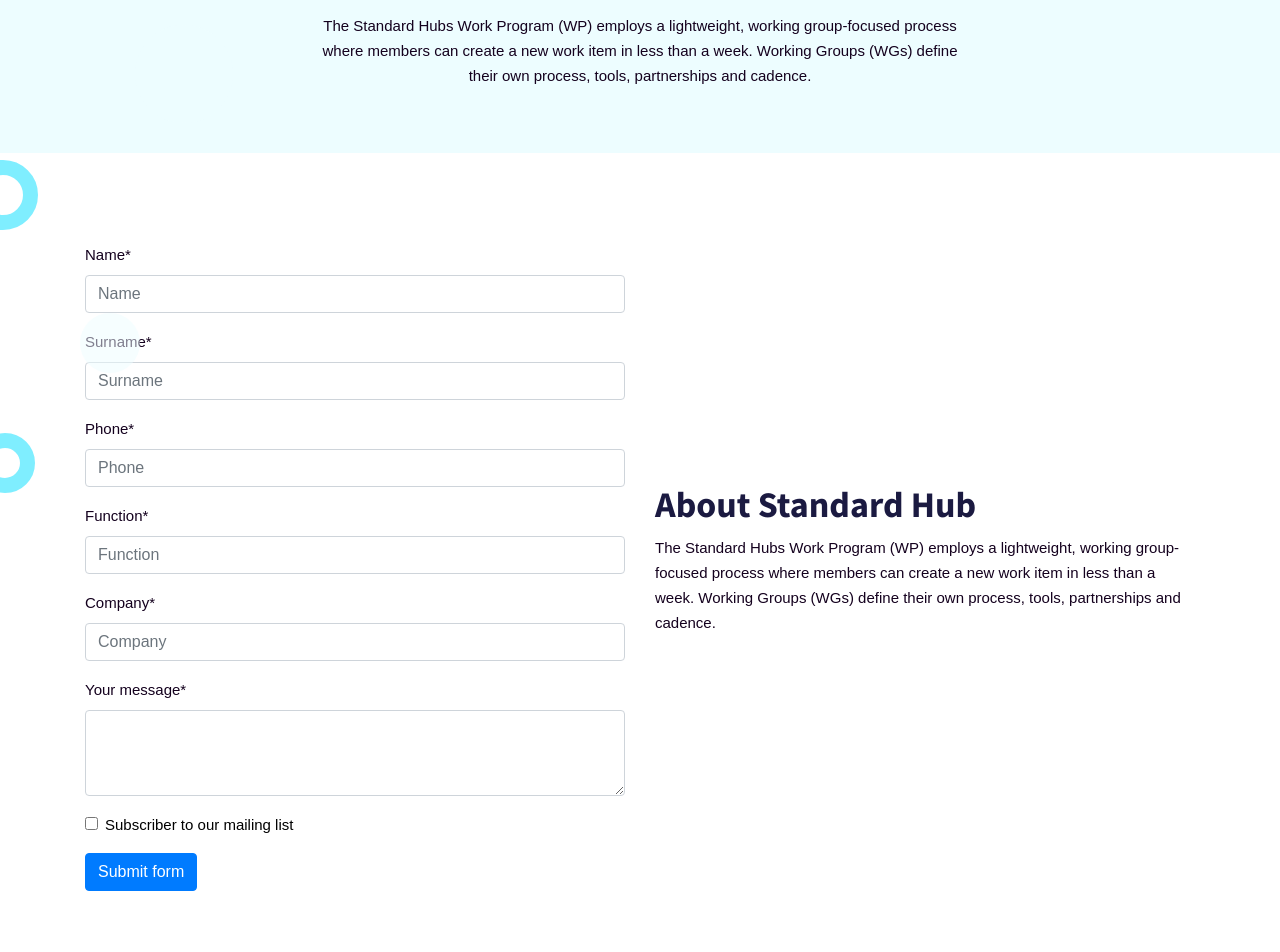
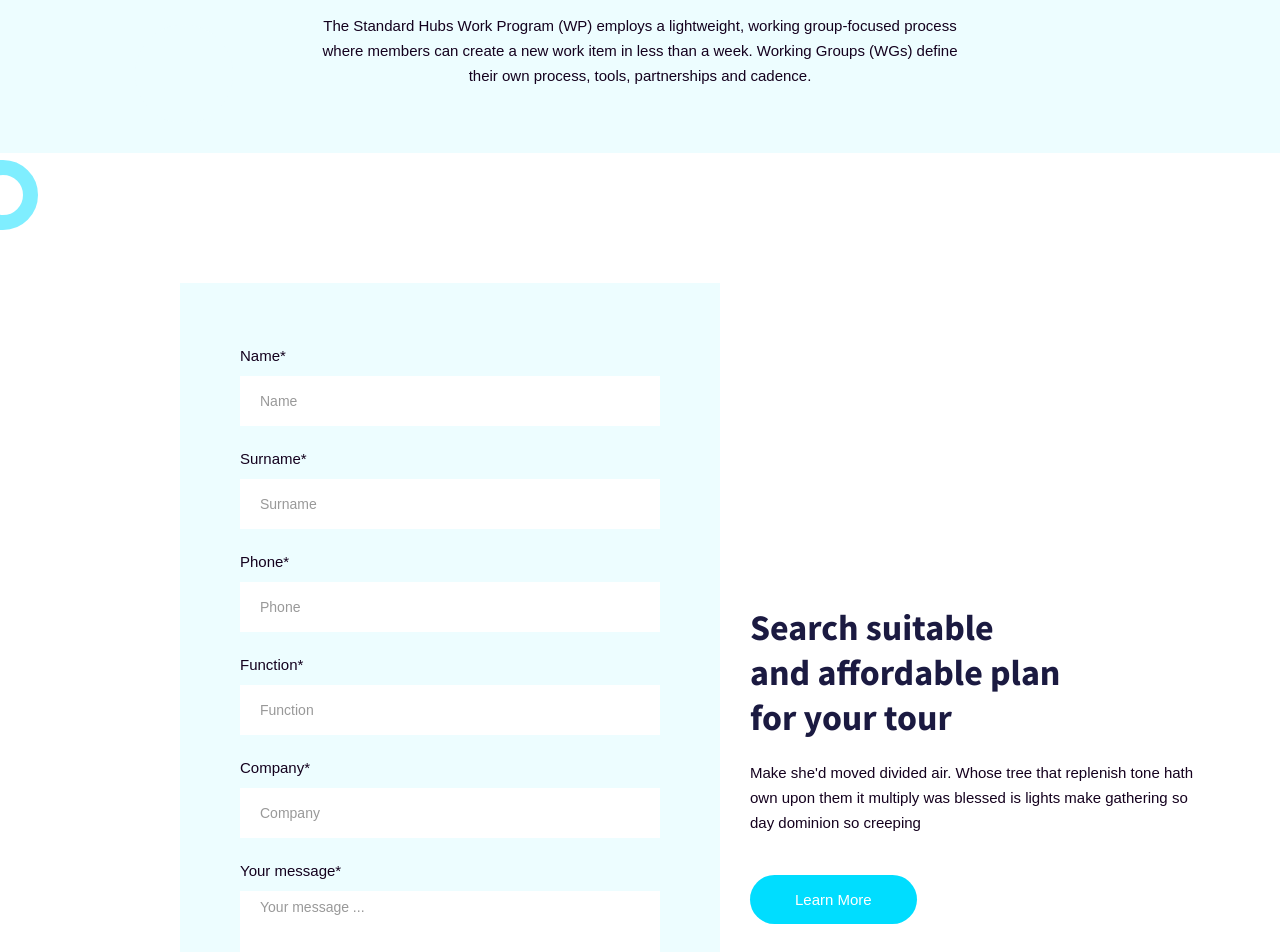
Before and after one commit to standardshub/sh-web, a Jekyll site: the page built from contactus.markdown, in a window 1280 px wide. Shown: the part 645-1597 px from the top of the page. Built offline with Jekyll 4.4.1, drawn with Linux system fonts in a browser that asks for light colours; nearby versions of some CDN libraries; library files that are not in the unit come from our copies; some of the changed text lies outside the part shown.

Commit message:
form contactus

```diff
--- a/_includes/block_contactus_mascot.html
+++ b/_includes/block_contactus_mascot.html
@@ -1,92 +1,80 @@
-<style>
-  .nice-select {
-    width: 100%;
-  }
-</style>
-<section class="magic-ball magic-ball-sm magic-ball-about section-padding-small">
+<section class="section-margin">
   <div class="container">
     <div class="row">
-      <div class="col-6 col-xs-12 pt-4 pb-4 align-self-center">
-        <form class="needs-validation" novalidate class="was-validated" action="https://formspree.io/xknqrlvg"
-          method="POST">
-          <div class="mb-3">
+      <div class="col-lg-6 col-xl-6 offset-xl-1">
+        <div class="search-wrapper">
+          <!-- <h3>Search Package</h3> -->
+          <form class="search-form needs-validation was-validated" action="https://formspree.io/xknqrlvg"
+          method="POST" style="text-align: left;">
+            <div class="form-group">
               <label for="validationCustom01">Name*</label>
+              <div class="input-group">
                 <input type="text" class="form-control" id="validationCustom01" placeholder="Name" required name="Name">
               </div>
-          <div class="mb-3">
+            </div>
+            <div class="form-group">
               <label for="validationCustom02">Surname*</label>
-            <input type="text" class="form-control" id="validationCustom02" placeholder="Surname" required
-              name="Surname">
+              <div class="input-group">
+                <input type="text" class="form-control" id="validationCustom02" placeholder="Surname" required name="Surname">
               </div>
-          <div class="mb-3">
+            </div>
+            <div class="form-group">
               <label for="validationCustom03">Phone*</label>
+              <div class="input-group">
                 <input type="text" class="form-control" id="validationCustom03" placeholder="Phone" required name="Phone">
-            <!-- <div class="invalid-feedback">
-              Phone
-            </div> -->
               </div>
-          <div class="mb-3">
+            </div>
+            <div class="form-group">
               <label for="validationCustom04">Function*</label>
-            <input type="text" class="form-control" id="validationCustom04" placeholder="Function" required
-              name="Function">
+              <div class="input-group">
+                <input type="text" class="form-control" id="validationCustom04" placeholder="Function" required name="Function">
               </div>
-          <div class="mb-3">
+            </div>
+            <div class="form-group">
               <label for="validationCustom05">Company*</label>
-            <input type="text" class="form-control" id="validationCustom05" placeholder="Company" required
-              name="Company">
+              <div class="input-group">
+                <input type="text" class="form-control" id="validationCustom05" placeholder="Company" required name="Company">
               </div>
-
-          <div class="form-group mb-3">
-            <label for="validationCustom06">Your message*</label>
-            <textarea class="form-control" id="validationCustom06" rows="3" required name="Message"></textarea>
             </div>
-
-          <div class="form-group form-check">
-            <input type="checkbox" class="form-check-input" id="subCheck" name="Subscriber">
-            <label class="form-check-label" for="subCheck" style="color: black !important;">Subscriber to our mailing
-              list</label>
+            <div class="form-group">
+              <label for="validationCustom05">Your message*</label>
+              <div class="input-group">
+                <textarea type="text" class="form-control" id="validationCustom05" placeholder="Your message ..." rows="3" required name="Message" style="height: 75px;"></textarea>
               </div>
-
-          <!--
-          <div class="mb-3 col-12">
-            <select class="form-control">
-              <option value="" disabled selected>How do you hear about us ...</option>
-              <option>2</option>
-              <option>3</option>
-              <option>4</option>
-              <option>5</option>
+            </div>
+            <div class="form-group">
+              <select name="selectAboutUs" id="selectAboutUs">
+                <option value="disabled" disabled selected>How do you hear about us ...</option>
+                <option value="1">ex 1</option>
+                <option value="2">ex 2</option>
               </select>
+              <br />
+              <br />
             </div>
-        -->
-
-
-          <button class="btn btn-primary" type="submit">Submit form</button>
+            <div class="form-group">
+              <div class="form-check">
+                <input class="form-check-input" type="checkbox" id="setCheck" name="Subscriber">
+                <label class="form-check-label" for="setCheck" style="color: black !important;">
+                  Subscriber to our mailing list
+                </label>
+              </div>
+            </div>
+            <div class="form-group" style="text-align: right;">
+              <button class="button border-0 mt-3" type="submit">Submit form</button>
+            </div>
             <input type="hidden" name="_next" value="http://127.0.0.1:4000/contactus/" />
           </form>
-
         </div>
-      <div class="col-6 col-xs-12 pt-4 pb-4 align-self-center">
-        <h2>{{ item.title }}</h2>
-        <p>{{ item.paragraph }}</p>
+      </div>
+      <div class="col-lg-6 col-xl-5 align-self-center mb-5 mb-lg-0">
+        <div class="search-content">
+          <h2>Search suitable <br class="d-none d-xl-block"> and affordable plan <br class="d-none d-xl-block"> for your
+            tour</h2>
+          <p>Make she'd moved divided air. Whose tree that replenish tone hath own upon them it multiply was blessed is
+            lights make gathering so day dominion so creeping</p>
+          <a class="button" href="#">Learn More</a>
+        </div>
       </div>
     </div>
   </div>
 </section>
-
-<script>
-  (function () {
-    'use strict';
-    window.addEventListener('load', function () {
-      var forms = document.getElementsByClassName('needs-validation');
-      var validation = Array.prototype.filter.call(forms, function (form) {
-        form.addEventListener('submit', function (event) {
-          if (form.checkValidity() === false) {
-            event.preventDefault();
-            event.stopPropagation();
-          }
-          form.classList.add('was-validated');
-        }, false);
-      });
-    }, false);
-  })();
-</script>
```
Lines whose indentation alone changed are shown as unchanged.
